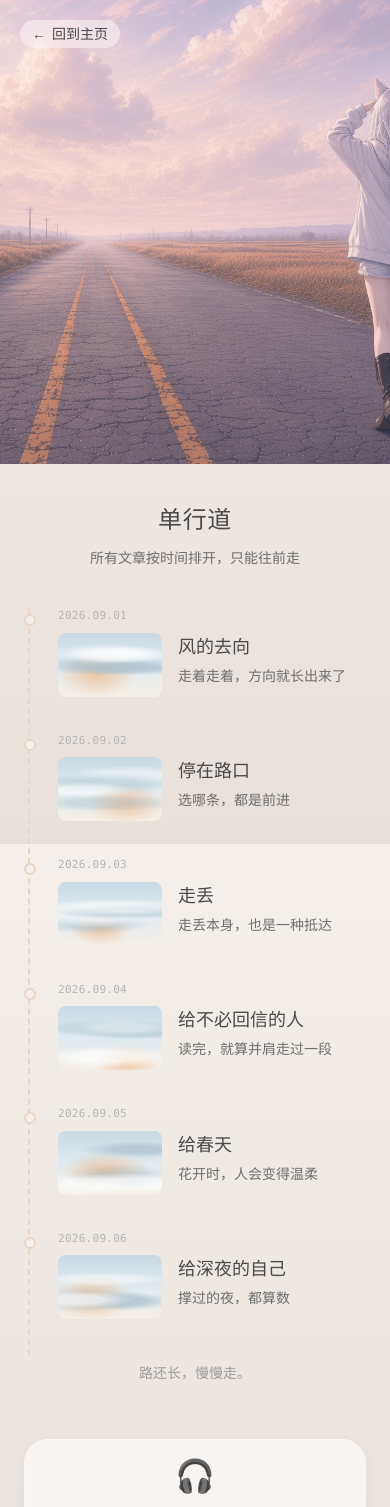
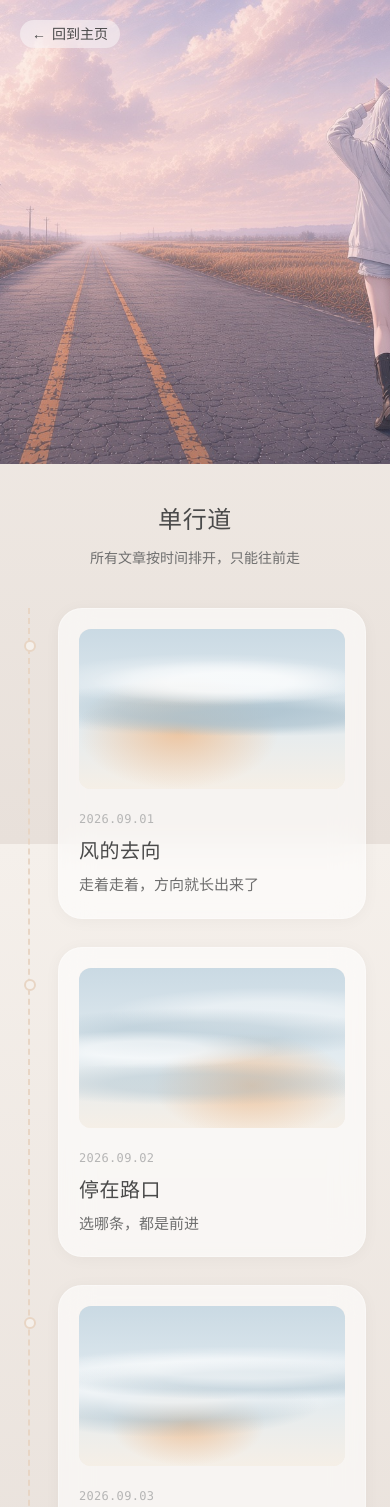
Before and after one commit to yunx947-boop/Cloud-shelter, a Next.js app: page /clouds in a window 390 px wide. Shown: the top 1507 px of the page. Built offline with nearby package versions, Linux system fonts and the light colour scheme.

Commit message:
单行道条目放大为毛玻璃卡片：缩略图 180x112、标题 20px、容器加宽至 max-w-4xl

```diff
--- a/app/clouds/page.tsx
+++ b/app/clouds/page.tsx
@@ -47,38 +47,41 @@ export default function CloudsPage() {
       </Reveal>
 
       {/* 文章时间线：早 → 晚 */}
-      <section className="mx-auto w-full max-w-3xl px-6 pt-10">
+      <section className="mx-auto w-full max-w-4xl px-6 pt-10">
         <ol className="relative ml-1 border-l-2 border-dashed border-amber pl-7">
           {articles.map((a, i) => (
-            <Reveal as="li" key={a.slug} delay={i * 0.05} className="group relative pb-9">
+            <Reveal as="li" key={a.slug} delay={i * 0.05} className="group relative pb-7">
               <span
                 aria-hidden="true"
-                className="absolute -left-[2.15rem] top-1.5 h-3 w-3 rounded-full border-2 border-amber bg-cream transition-colors duration-200 group-hover:border-accent"
+                className="absolute -left-[2.1rem] top-8 h-3 w-3 rounded-full border-2 border-amber bg-cream transition-colors duration-200 group-hover:border-accent"
               />
-              <p className="font-mono text-[11px] tracking-wide text-ink-faint">
-                {a.date.replace(/-/g, '.')}
-                {a.minutes >= 3 && <span className="ml-2">· {a.minutes} 分钟</span>}
-              </p>
-              <Link href={`/article/${a.slug}`} className="mt-2 flex items-start gap-4">
-                <span className="h-16 w-[104px] shrink-0 overflow-hidden rounded-lg bg-sand/30">
+              <Link
+                href={`/article/${a.slug}`}
+                className="glass glass-hover flex flex-col gap-4 p-5 sm:flex-row sm:items-start sm:gap-5"
+              >
+                <span className="h-40 w-full shrink-0 overflow-hidden rounded-xl bg-sand/30 sm:h-[112px] sm:w-[180px]">
                   {a.cover ? (
                     <img
                       src={a.cover}
                       alt=""
-                      className="h-full w-full object-cover transition-transform duration-300 group-hover:scale-[1.04]"
+                      className="h-full w-full object-cover transition-transform duration-300 group-hover:scale-[1.03]"
                     />
                   ) : (
                     <CoverArt
                       seed={a.slug}
-                      className="h-full w-full transition-transform duration-300 group-hover:scale-[1.04]"
+                      className="h-full w-full transition-transform duration-300 group-hover:scale-[1.03]"
                     />
                   )}
                 </span>
                 <span className="min-w-0 flex-1">
-                  <span className="block font-serif text-lg font-normal text-ink transition-colors duration-200 group-hover:text-link">
+                  <span className="font-mono text-xs tracking-wide text-ink-faint">
+                    {a.date.replace(/-/g, '.')}
+                    {a.minutes >= 3 && <span className="ml-2">· {a.minutes} 分钟</span>}
+                  </span>
+                  <span className="mt-2 block font-serif text-xl font-normal tracking-wide text-ink transition-colors duration-200 group-hover:text-link">
                     {a.title}
                   </span>
-                  <span className="mt-1 block text-sm font-light leading-relaxed text-ink-sub">
+                  <span className="mt-2 block text-[15px] font-light leading-relaxed text-ink-sub">
                     {a.desc}
                   </span>
                 </span>
```
